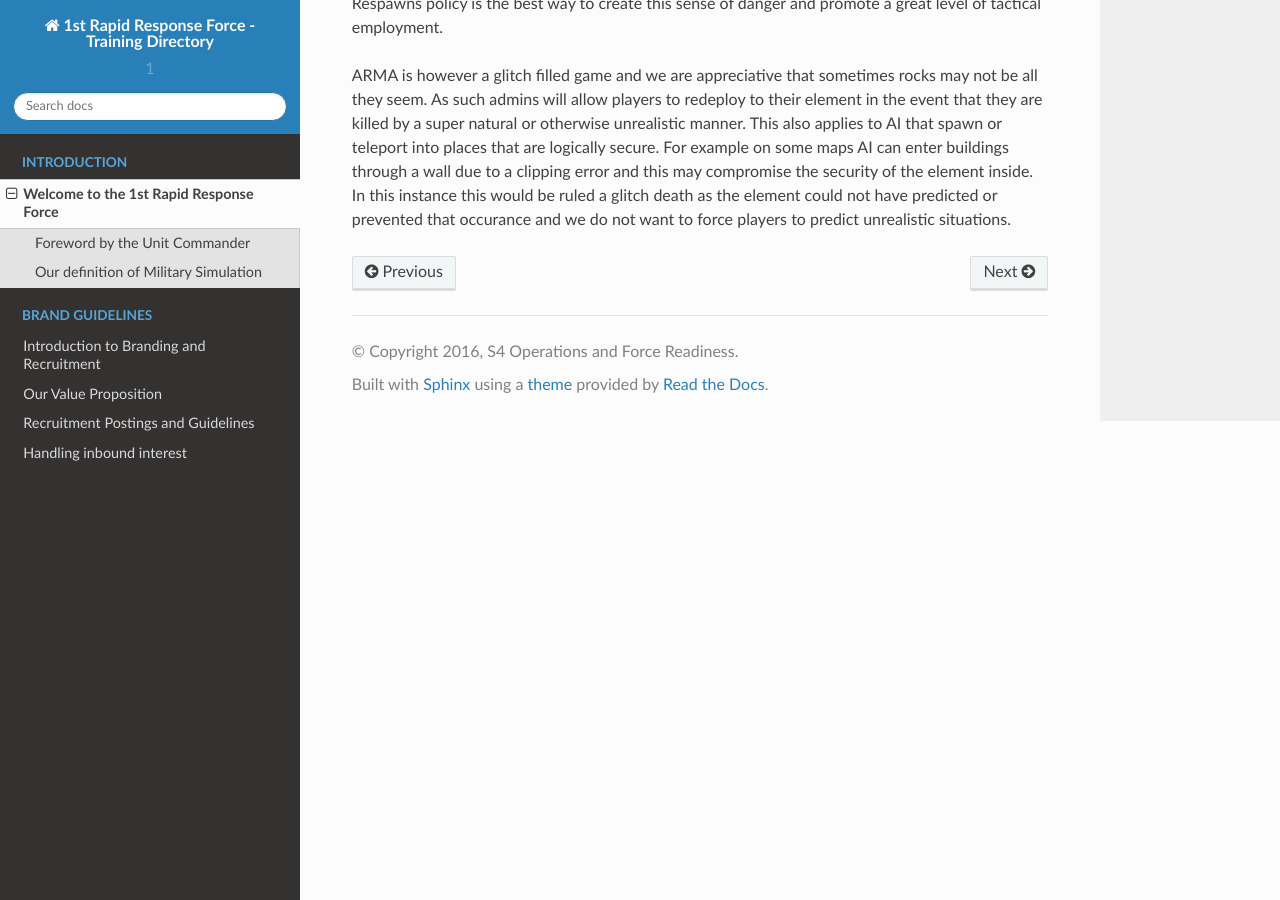
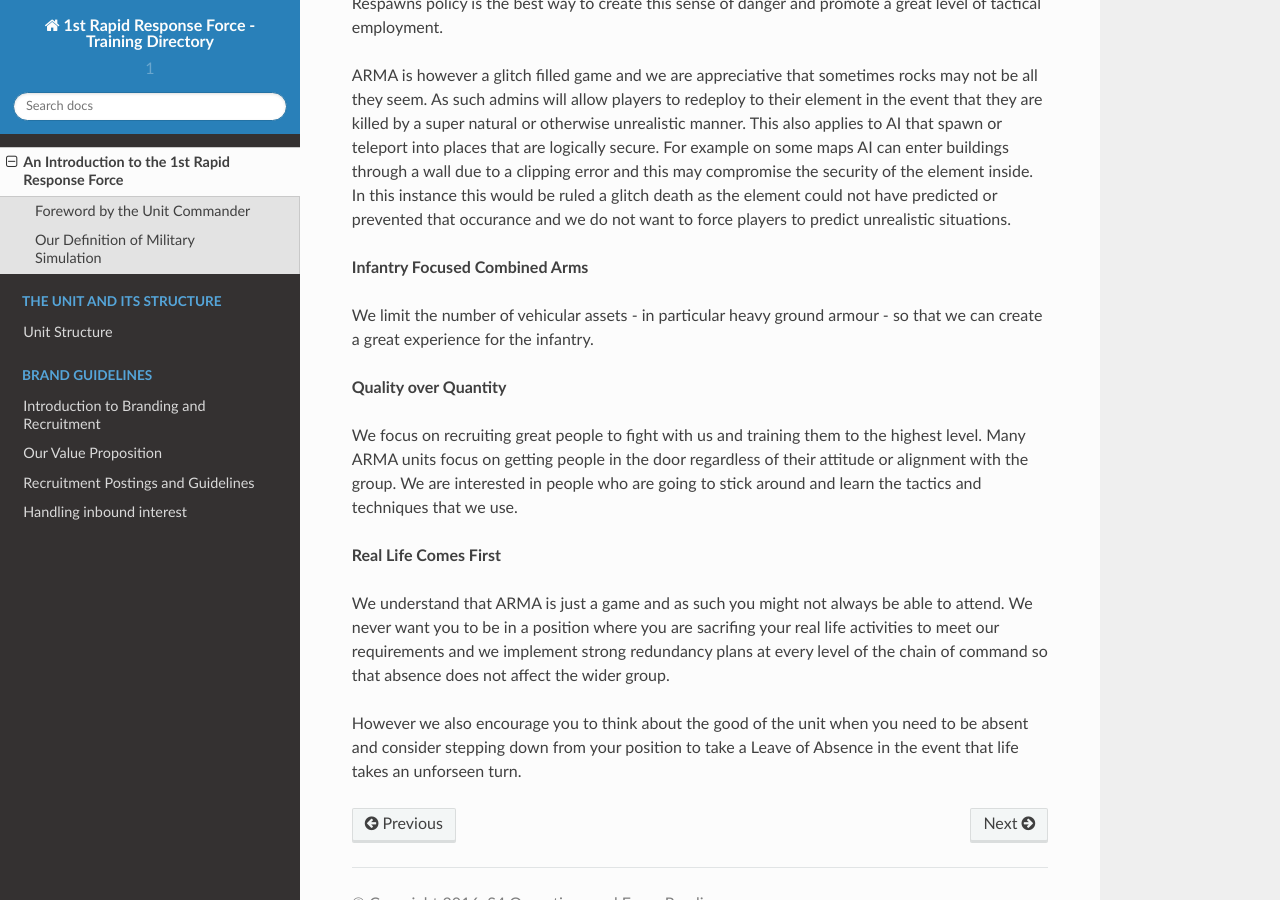
Before and after one commit to 1st-rapid-response-force/Training-Programs, a Sphinx documentation site: the page built from docs/source/v1/introduction/welcome.rst, in a window 1280 px wide and 900 px high, scrolled down 1744 px. Built offline with Sphinx 7.4.7 and the Read the Docs theme 2.0.0, drawn with Linux system fonts in a browser that asks for light colours; formulas are drawn with MathJax 3; some of the changed text lies outside the part shown.

Commit message:
Work on the new handbook intro

```diff
--- a/docs/source/v1/introduction/welcome.rst
+++ b/docs/source/v1/introduction/welcome.rst
@@ -1,4 +1,4 @@
-Welcome to the 1st Rapid Response Force
+An Introduction to the 1st Rapid Response Force
 ================================================
 
 Foreword by the Unit Commander
@@ -11,7 +11,7 @@
 Finally, I would like to thank you for taking the time to read our documentation and consider our unit. The way we play is not for the faint of heart or those afraid of commitment however if our mission resonates with you then together we can achieve great things.
 
 
-Our definition of Military Simulation
+Our Definition of Military Simulation
 ---------------------------------------
 
 The most important thing to understand about the 1st RRF is that we are a Military Simulation unit. In recent years this term has been diluted as the ARMA community has grown and a more diverse array of units offering competing levels of tactical realism and bureaucratic simulation have emerged. At the 1st RRF we firmly believe we are primarily a Tactical Simulation group - we take this to mean that we aim to fully simulate the in game tactics that would be employed by the real military from the leadership level all the way down to the standard infantryman. We do not however believe that this requires increased complexity for the individual player. This means that our environment may make sacrifices such as the use of third person in order to improve the cohesion of the player.
@@ -35,3 +35,17 @@
 Respawns cheapen the MILSIM experience for everyone by establishing a understanding that their life is expendable. This mentality leads to irresponsible or reckless tactical decision making as opposed to the cautious and considered decisions we want to promote. We believe that a No Respawns policy is the best way to create this sense of danger and promote a great level of tactical employment.
 
 ARMA is however a glitch filled game and we are appreciative that sometimes rocks may not be all they seem. As such admins will allow players to redeploy to their element in the event that they are killed by a super natural or otherwise unrealistic manner. This also applies to AI that spawn or teleport into places that are logically secure. For example on some maps AI can enter buildings through a wall due to a clipping error and this may compromise the security of the element inside. In this instance this would be ruled a glitch death as the element could not have predicted or prevented that occurance and we do not want to force players to predict unrealistic situations.
+
+**Infantry Focused Combined Arms**
+
+We limit the number of vehicular assets - in particular heavy ground armour - so that we can create a great experience for the infantry.
+
+**Quality over Quantity**
+
+We focus on recruiting great people to fight with us and training them to the highest level. Many ARMA units focus on getting people in the door regardless of their attitude or alignment with the group. We are interested in people who are going to stick around and learn the tactics and techniques that we use.
+
+**Real Life Comes First**
+
+We understand that ARMA is just a game and as such you might not always be able to attend. We never want you to be in a position where you are sacrifing your real life activities to meet our requirements and we implement strong redundancy plans at every level of the chain of command so that absence does not affect the wider group.
+
+However we also encourage you to think about the good of the unit when you need to be absent and consider stepping down from your position to take a Leave of Absence in the event that life takes an unforseen turn.
```
Also changed, not shown: docs/source/index.rst (+6 -1 lines), docs/source/v1/about_the_unit/structure.rst (added, +49 -0 lines).
